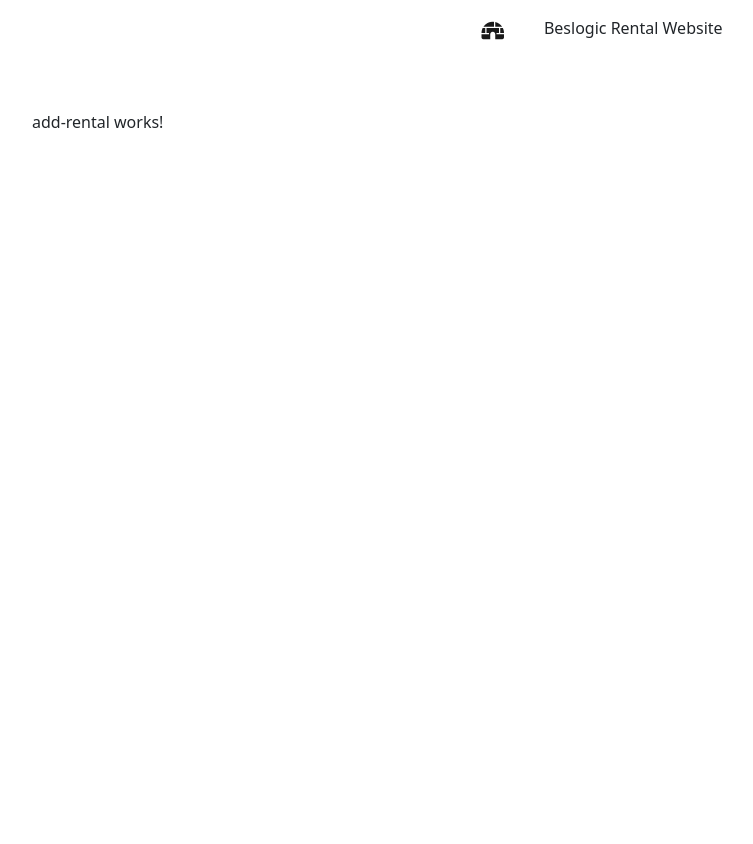
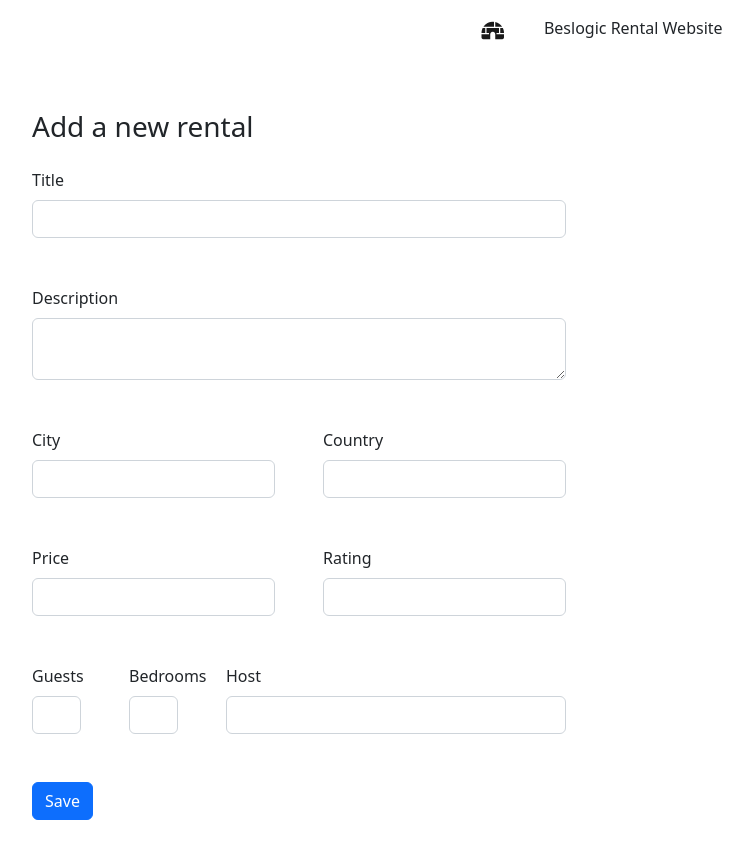
Before and after one commit to NickeeCoco/BeslogicTest, an Angular app in the folder BeslogicTestApp/: page /add in a window 1280 px wide. Shown: the whole page, without its empty margins (50-803 px from the left). Before the commit the page ends 800 px from the top, so only its background shows below. Built offline with nearby package versions, Linux system fonts and the light colour scheme.

Commit message:
Add form layout

```diff
--- a/BeslogicTestApp/src/app/add-rental/add-rental.component.html
+++ b/BeslogicTestApp/src/app/add-rental/add-rental.component.html
@@ -1 +1,57 @@
-<p>add-rental works!</p>
+<div class="container-mw">
+    <h3 class="mb-4">Add a new rental</h3>
+
+    <!--#addForm="ngForm" (ngSubmit)="onAddVehicle(addForm)"-->
+    <form  class="row g-5">
+
+      <div class="col-md-6">
+        <label for="body" class="form-label">Title</label>
+        <input ngModel name="title" type="text" class="form-control" id="title">
+      </div>
+      <div class="col-md-6"></div>
+
+      <div class="col-md-6">
+        <label for="Description" class="form-label">Description</label>
+        <textarea ngModel name="description" class="form-control" id="description"></textarea>
+      </div>
+      <div class="col-md-6"></div>
+
+      <div class="col-md-3">
+        <label for="city" class="form-label">City</label>
+        <input ngModel name="city" type="text" class="form-control" id="city">
+      </div>
+      <div class="col-md-3">
+        <label for="country" class="form-label">Country</label>
+        <input ngModel name="country" type="text" class="form-control" id="country">
+      </div>
+      <div class="col-md-6"></div>
+
+      <div class="col-md-3">
+        <label for="price" class="form-label">Price</label>
+        <input ngModel name="price" type="number" class="form-control" id="price" min="0">
+      </div>
+      <div class="col-md-3">
+        <label for="rating" class="form-label">Rating</label>
+        <input ngModel name="rating" type="text" class="form-control" id="rating">
+      </div>
+      <div class="col-md-6"></div>
+
+      <div class="col-md-1">
+        <label for="numberOfGuests" class="form-label">Guests</label>
+        <input ngModel name="numberOfGuests" type="number" class="form-control" id="numberOfGuests" min="1">
+      </div>
+
+      <div class="col-md-1">
+        <label for="numberOfBedrooms" class="form-label">Bedrooms</label>
+        <input ngModel name="numberOfBedrooms" type="number" class="form-control" id="numberOfBedrooms" min="1">
+      </div>
+      <div class="col-md-4">
+        <label for="host" class="form-label">Host</label>
+        <input ngModel name="host" type="text" class="form-control" id="host">
+      </div>
+
+      <div class="col-12">
+        <button type="submit" class="btn btn-primary">Save</button>
+      </div>
+    </form>
+  </div>
```
